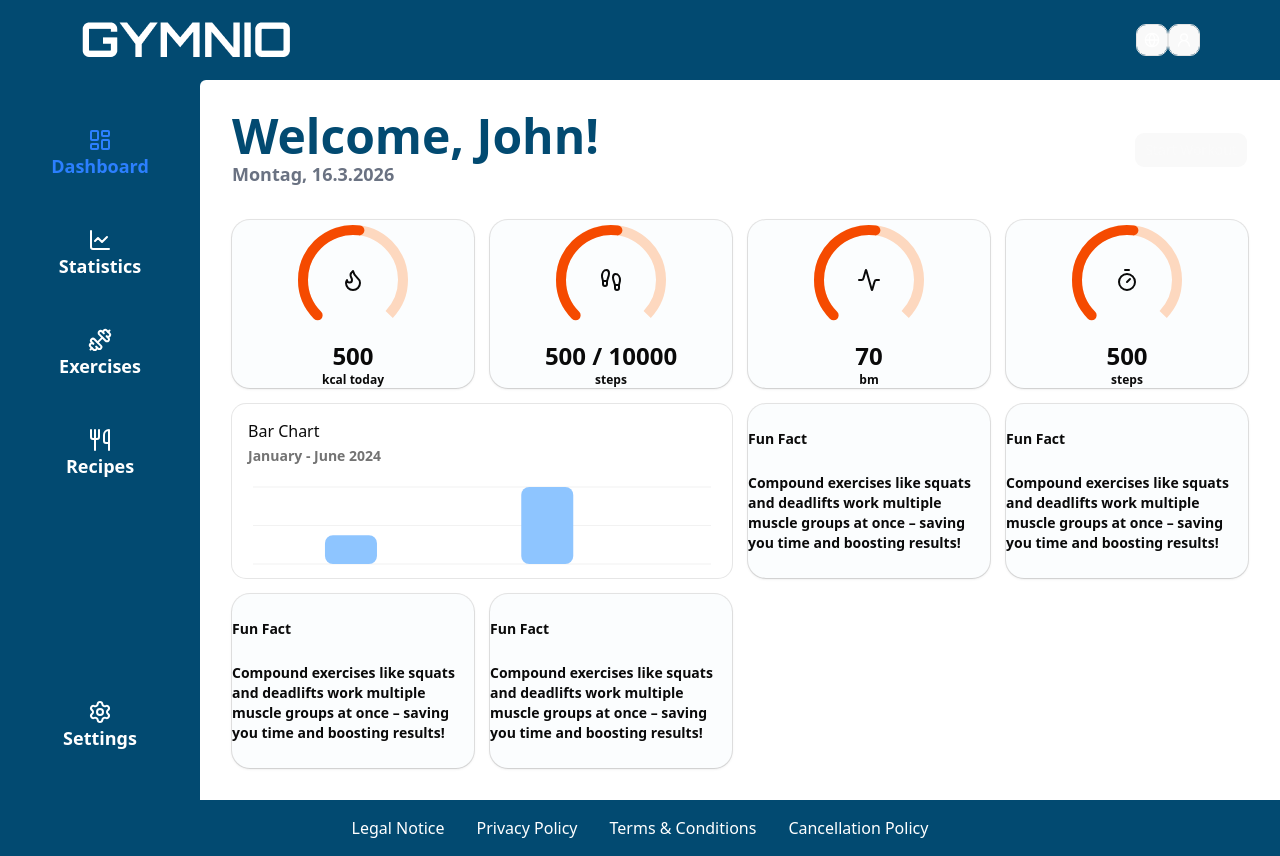
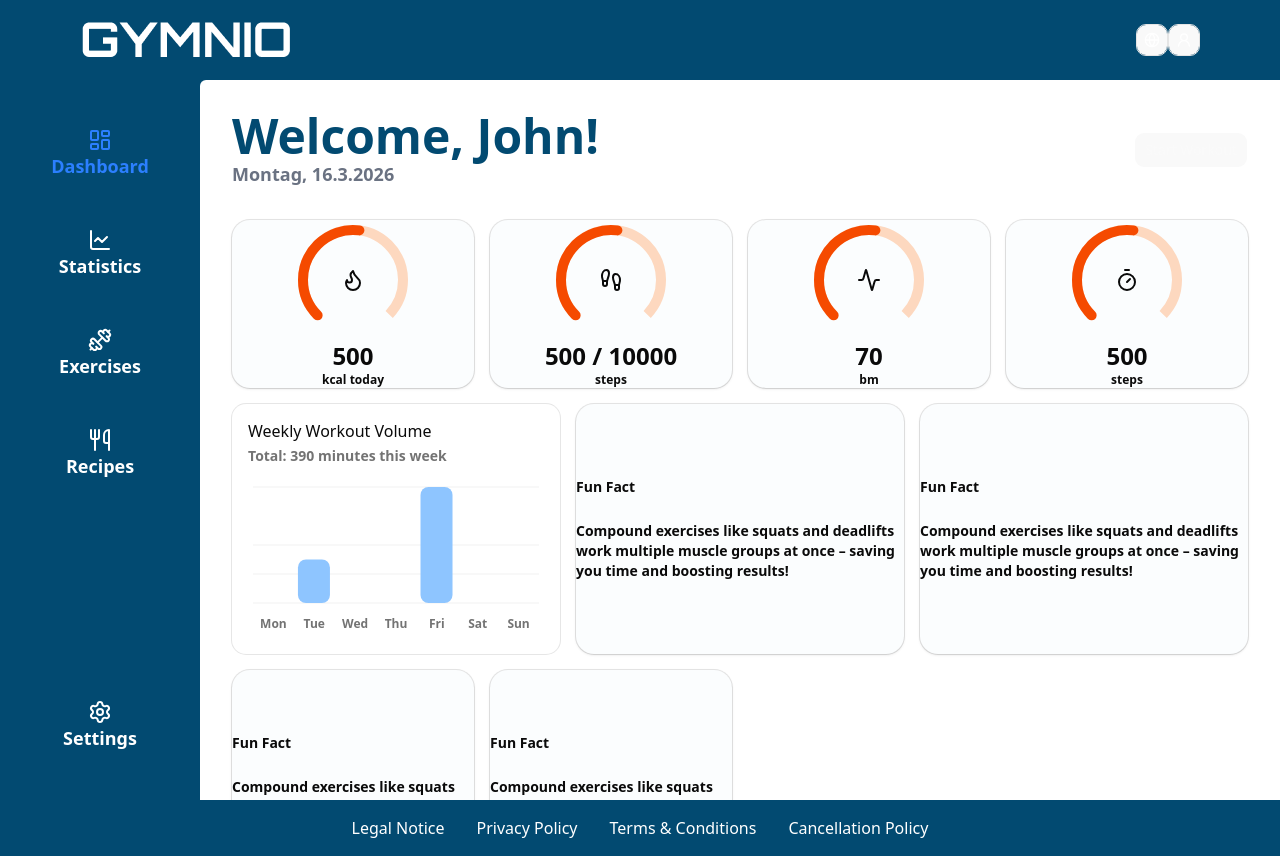
Before and after one commit to ArneSchueler/GYMNIO-fitness-tracker, a React (Vite) app: page / in a window 1280 px wide. Built offline with nearby package versions, Linux system fonts and the light colour scheme.

Commit message:
feat(charts): fix layout overflow
- adjust CardContent to flex-1 with min-h-0 to prevent vertical overflow
- implement dynamic widgetWidth mapping for 12-column grid integration

```diff
--- a/src/components/charts/ChartBarDefault.tsx
+++ b/src/components/charts/ChartBarDefault.tsx
@@ -17,6 +17,7 @@ import {
   ChartTooltipContent,
   type ChartConfig,
 } from "@/components/ui/chart";
+import { cn } from "@/lib/utils";
 
 export const description = "A bar chart";
 
@@ -68,13 +69,20 @@ const widthMap = {
 
 export function ChartBarDefault({ widgetWidth }: { widgetWidth: WidgetWidth }) {
   return (
-    <Card className={widthMap[widgetWidth]}>
+    <Card
+      className={cn(
+        widthMap[widgetWidth],
+        "flex flex-col h-full overflow-hidden",
+      )}
+    >
+      {" "}
       <CardHeader>
-        <CardTitle>Bar Chart</CardTitle>
-        <CardDescription>January - June 2024</CardDescription>
+        <CardTitle>Weekly Workout Volume</CardTitle>
+        <CardDescription>Total: 390 minutes this week</CardDescription>
       </CardHeader>
-      <CardContent>
-        <ChartContainer config={chartConfig} className="aspect-[4/1]">
+      <CardContent className="flex-1 min-h-0 ">
+        {" "}
+        <ChartContainer config={chartConfig} className="h-full w-full">
           <BarChart accessibilityLayer data={chartData}>
             <CartesianGrid vertical={false} />
             <XAxis
--- a/src/pages/Dashboard.tsx
+++ b/src/pages/Dashboard.tsx
@@ -24,8 +24,8 @@ export default function Dashboard() {
         </div>
         <Button size={"lg"}>Start Workout</Button>
       </header>
-      <main className="grid grid-cols-12 grid-rows-[auto_1fr_1fr] gap-4 flex-1 min-h-0">
-        <section className="col-span-12 grid grid-cols-12 gap-4">
+      <main className="grid lg:grid-cols-12 grid-rows-[auto_minmax(250px,1fr)_minmax(250px,1fr)] gap-4 flex-1 min-h-0">
+        <section className="col-span-12 grid lg:grid-cols-12 gap-4">
           <WidgetCard
             icon={<Flame />}
             data="500"
@@ -39,16 +39,16 @@ export default function Dashboard() {
           <WidgetCard icon={<Activity />} data="70" label="bm"></WidgetCard>
           <WidgetCard icon={<Timer />} data="500" label="steps"></WidgetCard>
         </section>
-        <section className="col-span-12 grid grid-cols-12 gap-4 min-h-0">
-          <ChartBarDefault widgetWidth="6"></ChartBarDefault>
-          <Card className="col-span-3 gap-6 flex flex-col justify-center rounded-2xl bg-[#FBFDFE] shadow">
+        <section className="col-span-12 grid lg:grid-cols-12 gap-4 min-h-0">
+          <ChartBarDefault widgetWidth="4"></ChartBarDefault>
+          <Card className="col-span-4 gap-6 flex flex-col justify-center rounded-2xl bg-[#FBFDFE] shadow">
             <h3>Fun Fact</h3>
             <p className="text-sm font-regular">
               Compound exercises like squats and deadlifts work multiple muscle
               groups at once – saving you time and boosting results!
             </p>
           </Card>
-          <Card className="col-span-3 gap-6 flex flex-col justify-center rounded-2xl bg-[#FBFDFE] shadow">
+          <Card className="col-span-4 gap-6 flex flex-col justify-center rounded-2xl bg-[#FBFDFE] shadow">
             <h3>Fun Fact</h3>
             <p className="text-sm font-regular">
               Compound exercises like squats and deadlifts work multiple muscle
```
